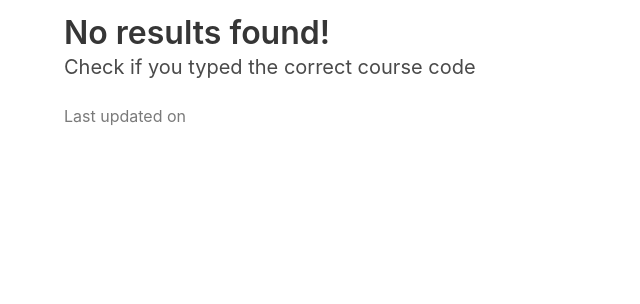
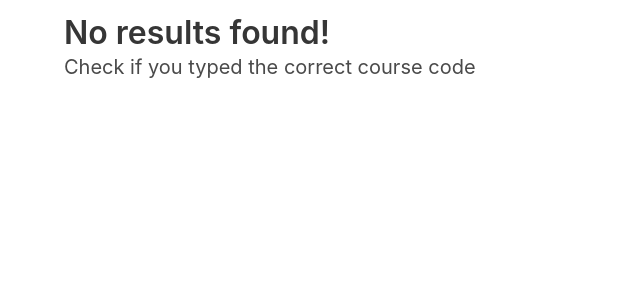
Before and after one commit to loozhengyuan/ogem-planner, a Django app: template web/templates/web/base_results.html in a window 1280 px wide. Shown: the part 496-800 px from the top of the page, without its empty margins (0-640 px from the left). Run offline with Django 3.2, Linux system fonts and the light colour scheme; the template is opened without the code that fills it, so the values that code supplies are empty; some libraries are stand-ins or nearby versions.

Commit message:
fix bug that displays last updated when no results are supplied

```diff
--- a/web/templates/web/base_results.html
+++ b/web/templates/web/base_results.html
@@ -124,6 +124,11 @@
                     </tbody>
                 </table>
             </div>
+            {% with matches|first as timestamp %}
+                <div class="content">
+                    <p class="has-text-grey">Last updated on {{ timestamp.modified }}</p>
+                </div>
+            {% endwith %}
             {% else %}
             <h1 class="title">
                 No results found!
@@ -132,11 +137,6 @@
                 Check if you typed the correct course code
             </h5>
             {% endif %}
-            <div class="content">
-                {% with matches|first as timestamp %}
-                    <p class="has-text-grey">Last updated on {{ timestamp.modified }}</p>
-                {% endwith %}
-            </div>
         </div>
     </div>
 </section>
```
